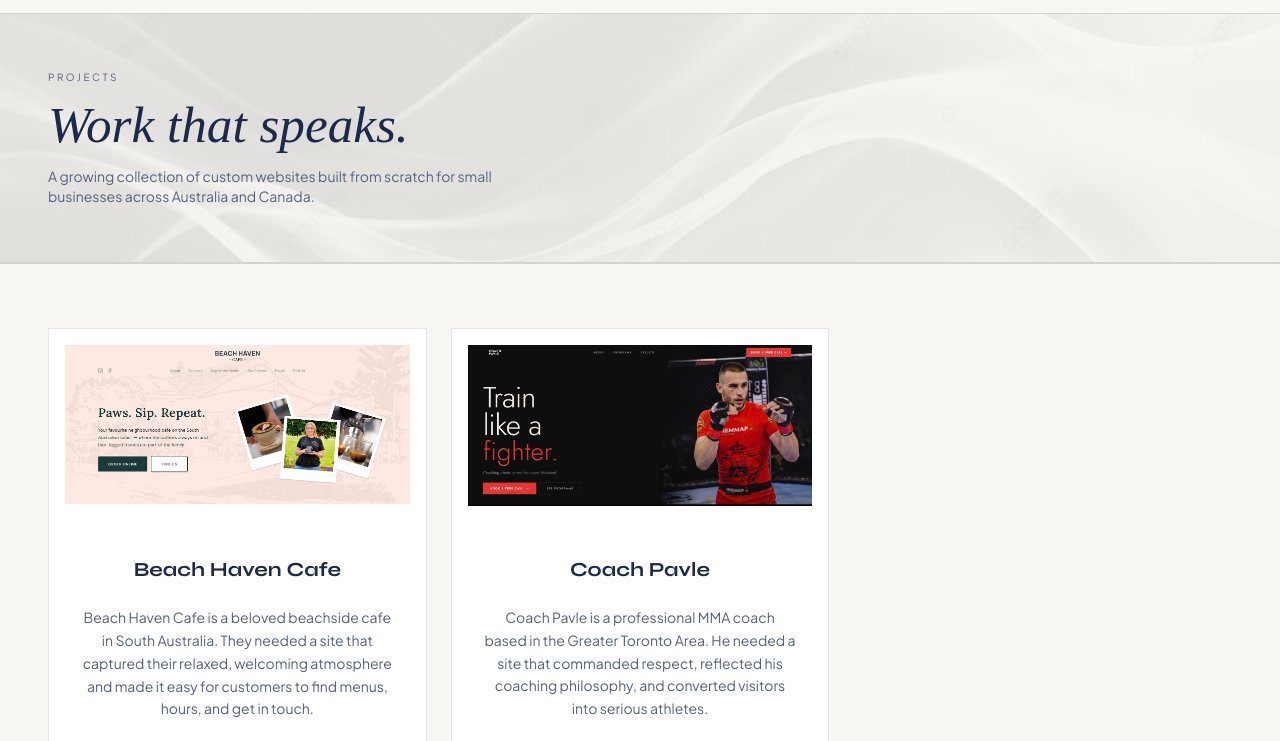
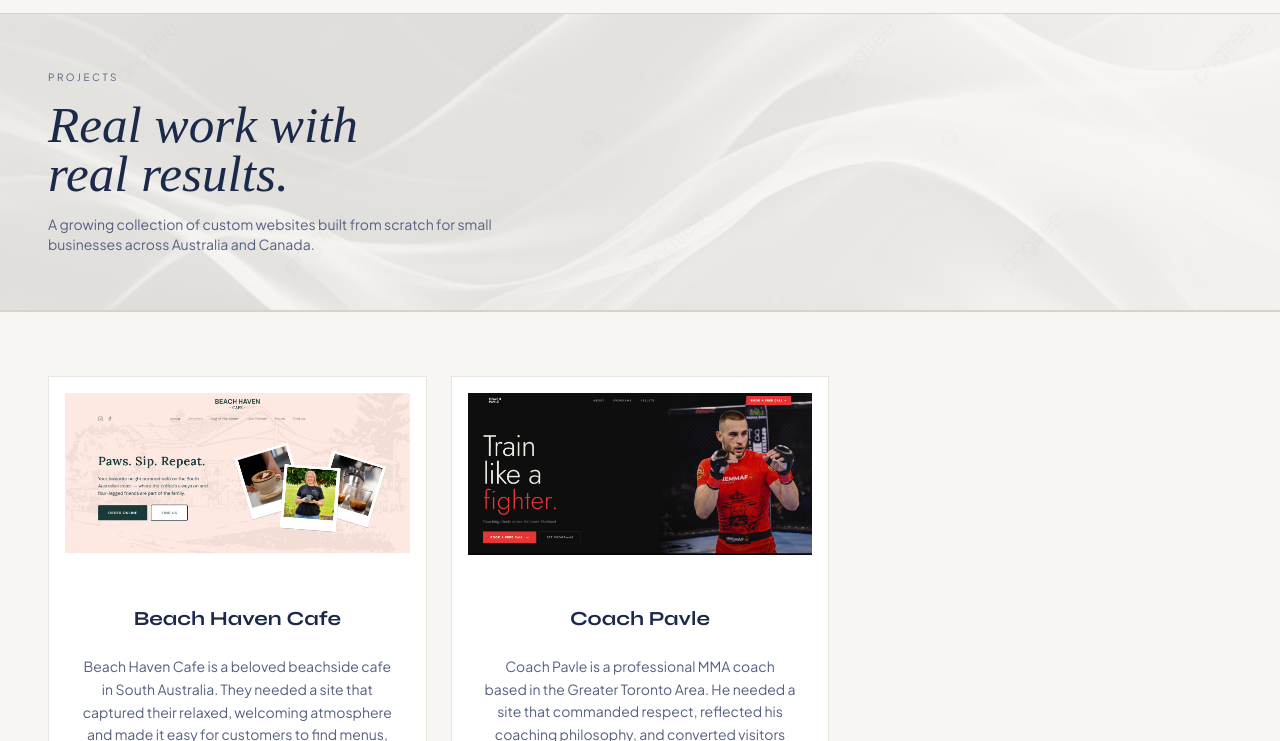
Before and after one commit to alexandriabraniff-dotcom/alexandria-braniff-portfolio, an Astro site: page /portfolio in a window 1280 px wide. Shown: the part 59-800 px from the top of the page. Built offline with nearby package versions, Linux system fonts and the light colour scheme; Astro itself is replaced by a stand-in of ours; a web font is replaced by a local one.

Commit message:
Update projects header heading to 'Real work with real results'

```diff
--- a/src/pages/portfolio.astro
+++ b/src/pages/portfolio.astro
@@ -24,7 +24,7 @@
       <div class="max-w-7xl mx-auto px-6 lg:px-12 py-10 lg:py-14 relative z-10">
         <p class="font-body text-[10px] tracking-[0.25em] uppercase text-muted mb-4">Projects</p>
         <h1 class="font-serif text-text leading-[0.95]" style="font-size: clamp(2rem, 4vw, 3.5rem); font-style: italic; font-weight: 300; animation: fadeUp 0.9s cubic-bezier(0.16,1,0.3,1) both 0.1s;">
-          Work that speaks.
+          Real work with<br />real results.
         </h1>
         <p class="font-body text-sm text-muted max-w-md mt-4" style="animation: fadeUp 0.7s ease-out both 0.3s;">
           A growing collection of custom websites built from scratch for small businesses across Australia and Canada.
```
